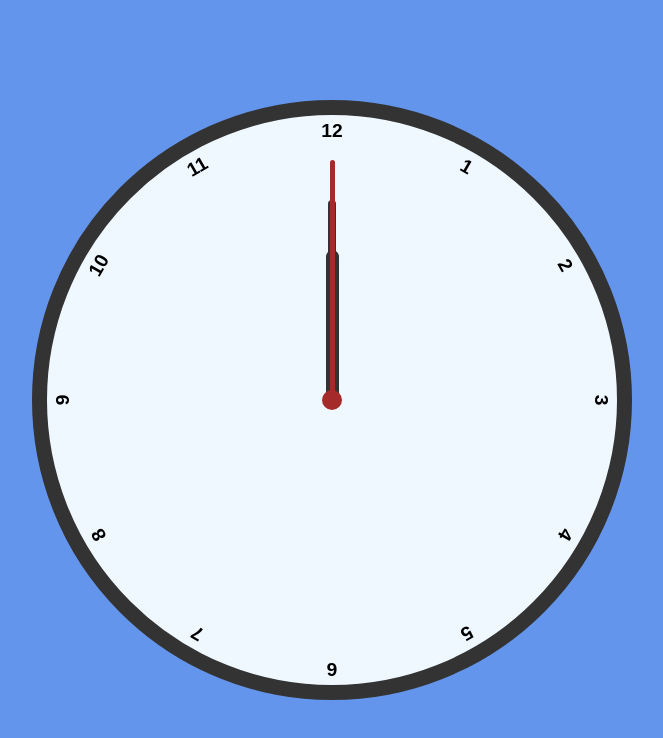
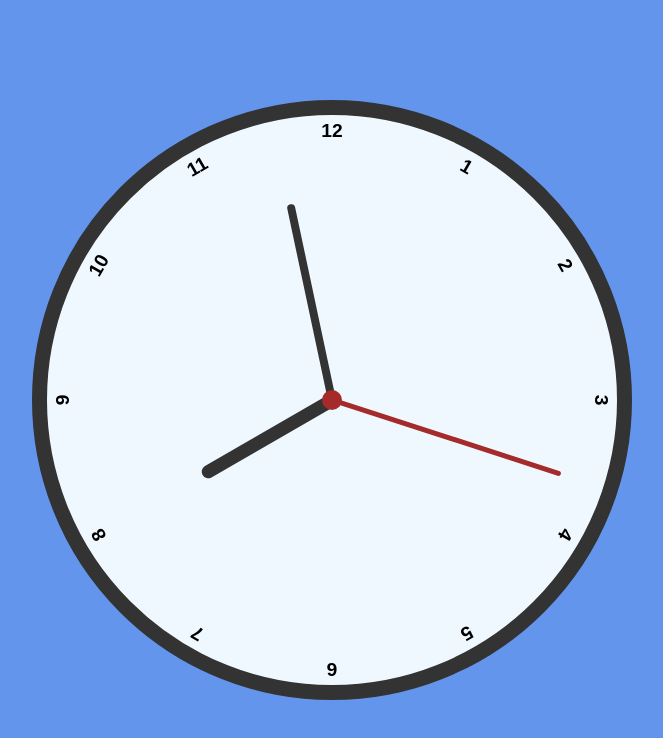
Before and after one commit to natyy200/relogio, a plain HTML site: page index.html in a window 1280 px wide. Shown: the whole page, without its empty margins (308-971 px from the left). Drawn offline with Linux system fonts and the light colour scheme.

Commit message:
Add files via upload

```diff
--- a/css/style.css
+++ b/css/style.css
@@ -18,8 +18,8 @@ body {
 }
 
 .clock {
-    width: 600px;
-    height: 600px;
+    min-width: 600px;
+    min-height: 600px;
     background-color: #f0f8ff;
     border-radius: 600px;
     border: 15px solid #333;
--- a/js/script.js
+++ b/js/script.js
@@ -0,0 +1,23 @@
+const hourHand = document.querySelector('.hour-hand');
+const minuteHand = document.querySelector('.minute-hand');
+const secondHand = document.querySelector('.second-hand');
+
+const getTime = () => {
+    const date = new Date();
+
+    return {
+        "hours": date.getHours(),
+        "minutes": date.getMinutes(),
+        "seconds": date.getSeconds(),
+    };
+}
+
+setInterval(() => {
+
+    const {seconds, minutes, hours} = getTime();
+
+    secondHand.style.transform = `translate(0, -50%) rotate(${seconds * 6}deg)`;
+    minuteHand.style.transform = `translate(0, -50%) rotate(${minutes * 6}deg)`;
+    hourHand.style.transform = `translate(0, -50%) rotate(${hours * 30}deg)`;
+
+}, 1000);
```
